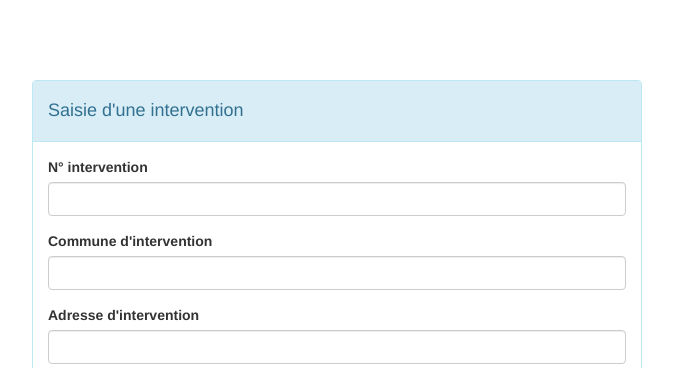
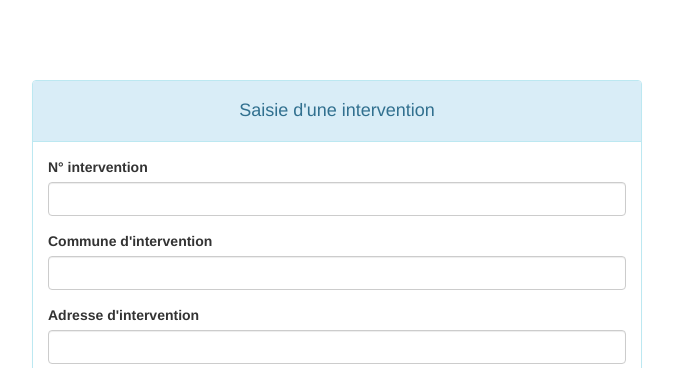
Before and after one commit to Brikc1510/Projet_Ntiers, a PHP site: template GestionInterventions/views/saisieIntervention_view.php in a window 1280 px wide. Shown: the part 52-420 px from the top of the page, without its empty margins (303-976 px from the left). Run offline with PHP 8.4, Linux system fonts and the light colour scheme; the template is opened without the code that fills it, so the values that code supplies are empty; the visitor is signed in with stand-in values (Sample User, id 1); some libraries are stand-ins or nearby versions.

Commit message:
utf-8 et interface

```diff
--- a/GestionInterventions/views/intervention_list.php
+++ b/GestionInterventions/views/intervention_list.php
@@ -2,6 +2,7 @@
 
 <html>
 <head>
+    <meta charset="UTF-8">
     <title>Interventions</title>
     <link rel="stylesheet" type="text/css" href="vendors/css/myStyle.css">
     <link rel="stylesheet" type="text/css" href="vendors/css/bootstrap.min.css">
--- a/GestionInterventions/views/saisieIntervention_view.php
+++ b/GestionInterventions/views/saisieIntervention_view.php
@@ -97,7 +97,7 @@ let i =0;
           <!-- affichage de login de l'utulisateur qui a connecte
          <//?php echo "le login de la personne connecte est ";
 				   echo $_SESSION['user'];?>  -->
-        <div class="panel-heading"><h4>Saisie d'une intervention</h4></div>
+        <div class="panel-heading text-center"><h4>Saisie d'une intervention</h4></div>
         <div class="panel-body">
             <form method="post" action="index.php?c=intervention&m=add"  >
                 <div class="form-group">
```
